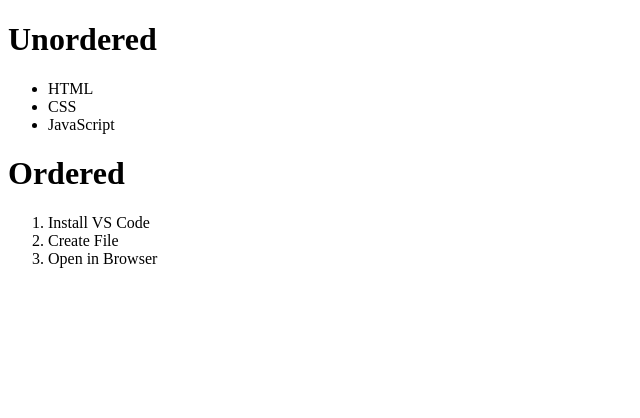
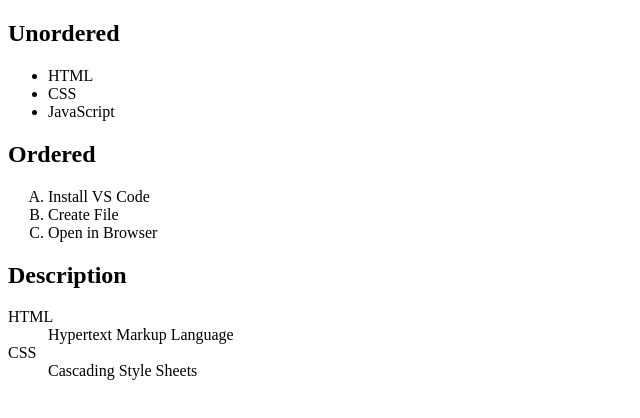
Before and after one commit to code-mukulsingh/WDW_0032, a plain HTML site: page Web Designing Workshop Assignments/Assignment 5/Assignment5.html in a window 1280 px wide. Shown: the whole page, without its empty margins (0-640 px from the left). Drawn offline with Linux system fonts and the light colour scheme.

Commit message:
Assignment 5 Completed

```diff
--- a/Web Designing Workshop Assignments/Assignment 5/Assignment5.html
+++ b/Web Designing Workshop Assignments/Assignment 5/Assignment5.html
@@ -6,17 +6,24 @@
     <title>Assignment 5</title>
 </head>
 <body>
-    <h1>Unordered</h1>
+    <h2>Unordered</h2>
     <ul>
         <li>HTML</li>
         <li>CSS</li>
         <li>JavaScript</li>
     </ul>
-    <h1>Ordered</h1>
-    <ol>
+    <h2>Ordered</h2>
+    <ol type="A">
         <li>Install VS Code</li>
         <li>Create File</li>
         <li>Open in Browser</li>
     </ol>
+    <h2>Description</h2>
+    <dl>
+        <dt>HTML</dt>
+        <dd>Hypertext Markup Language</dd>
+        <dt>CSS</dt>
+        <dd>Cascading Style Sheets</dd>
+    </dl>
 </body>
 </html>
```
